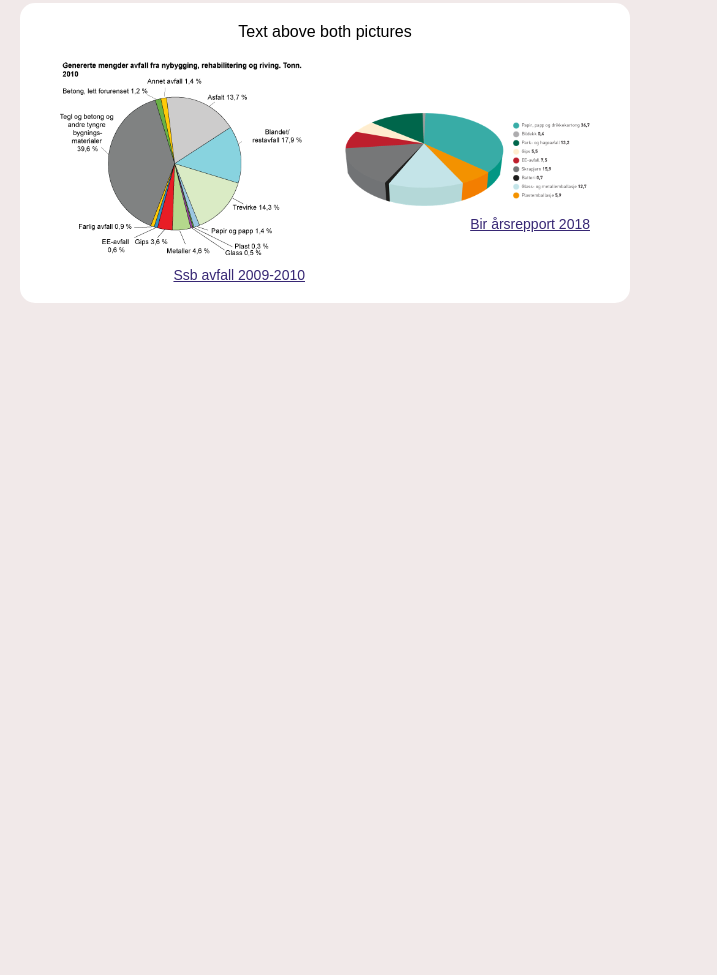
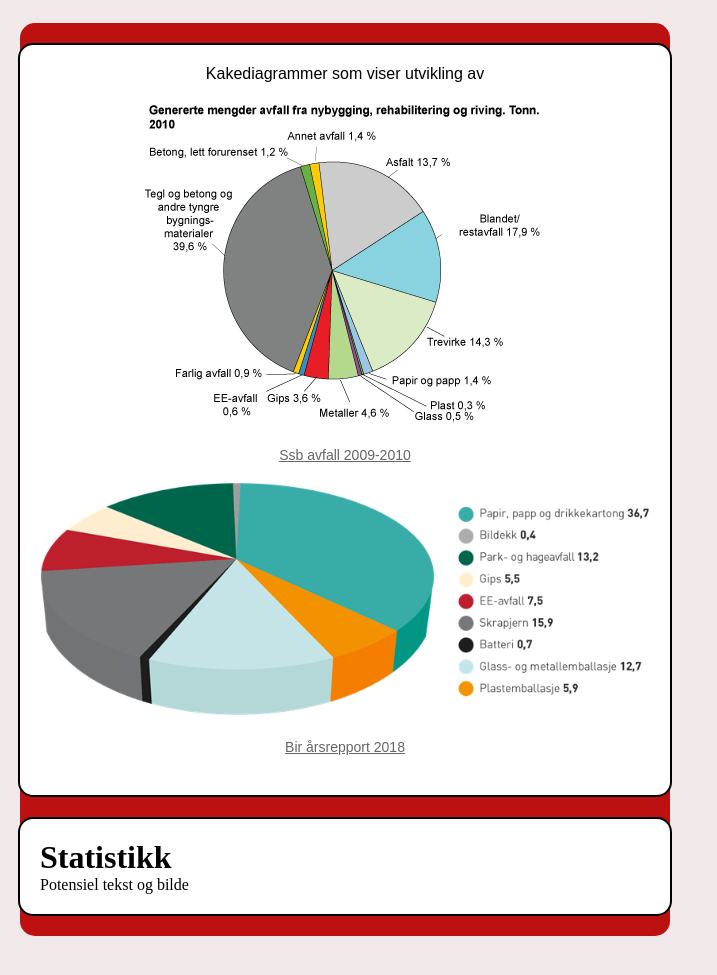
Before and after one commit to Alexmour0907/Alexmour0907.github.io, a plain HTML site: page Tverrfagelig-uke2/barekraft.html in a window 1280 px wide. Shown: the part 1022-1997 px from the top of the page, without its empty margins (0-717 px from the left). Before the commit the page ends 1345 px from the top, so only its background shows below. Drawn offline with Linux system fonts and the light colour scheme.

Commit message:
fikse statistikk boks

```diff
--- a/Tverrfagelig-uke2/barekraft.css
+++ b/Tverrfagelig-uke2/barekraft.css
@@ -102,65 +102,92 @@
 }
 
 .info-list li {
-    margin-bottom: 5px; /* Legg til margin til listeelementene */
+    margin-bottom: 5px;
 }
 
 .info-list li a:hover {
     color: #22cc16;
     transform: translateX(10px);
 }
+
 .info-list li a {
     color: black;
     text-decoration: none;
     font-size: 20px;
-    display: block; /* Make the link a block element */
-    transition: color 0.6s ease, transform 0.6s ease; /* Add transition for smooth effect */
+    display: block;
+    transition: color 0.6s ease, transform 0.6s ease;
+}
+
+.statistics {
+    display: flex;
+    flex-direction: column;
+    align-items: center;
+    background: #bd1111;
+    padding: 20px;
+    border-radius: 15px;
+    margin: 20px auto;
+    width: 90%;
+    width: 100%;
+    clear: both;
 }
 
 .stat-box {
     background: rgb(255, 255, 255);
     border-radius: 15px;
-    padding: 20px; /* Add padding to the container */
+    padding: 20px;
+    border: 2px solid black;
+    width: 100%;
+    margin-bottom: 20px;
 }
 
 .stat-text {
-    text-align: center; /* Center-align the text */
+    text-align: center;
     font-family: 'Poppins', sans-serif;
     font-size: 16px;
-    margin-bottom: 20px; /* Add margin below the text */
+    margin-bottom: 20px;
 }
 
 .stat-items {
-    display: flex; /* Use Flexbox to place items side by side */
-    justify-content: space-around; /* Distribute space between the items */
-    align-items: center; /* Center items vertically */
+    display: flex;
+    flex-direction: column;
+    align-items: center;
 }
 
 .gammel_kake, .ny_kake {
-    flex: 1; /* Allow items to grow and shrink equally */
-    margin: 0 20px; /* Add more margin between the items */
-    text-align: center; /* Center-align text and images */
-    display: flex;
-    flex-direction: column; /* Arrange children in a column */
-    justify-content: space-between; /* Distribute space between children */
+    width: 100%;
+    text-align: center;
+    margin-bottom: 20px;
 }
 
 .gammel_kake img, .ny_kake img {
-    max-width: 100%; /* Ensure the image does not exceed the container's width */
-    height: auto; /* Maintain the aspect ratio */
-    border-radius: 10px; /* Optional: Add border radius to images */
+    max-width: 100%;
+    height: auto;
+    border-radius: 10px;
+    margin-bottom: 10px;
 }
 
 .source-text {
     font-family: 'Poppins', sans-serif;
     font-size: 14px;
-    color: #666; /* Example color for the source text */
-    margin-top: 10px; /* Add margin above the source text */
-    align-self: flex-end; /* Align the source text to the bottom */
+    color: #666;
+    margin-top: 10px;
 }
 
-.stat-box p a{
-    color: #372774;
+.source-text a {
+    color: #666;
+    text-decoration: underline;
+}
+
+.source-text a:hover {
+    text-decoration: underline;
+}
+
+.text-box {
+    background: rgb(255, 255, 255);
+    border-radius: 15px;
+    padding: 20px;
+    width: 100%;
+    border: 2px solid black;
 }
 
 * {
--- a/Tverrfagelig-uke2/barekraft.html
+++ b/Tverrfagelig-uke2/barekraft.html
@@ -54,8 +54,9 @@
                 <div class="info-right">
                     <h2>Hvorfor er det viktig?</h2>
                 </div>
+                <div class="statistics">
                     <div class="stat-box">
-                    <p class="stat-text">Text above both pictures</p>
+                        <p class="stat-text">Kakediagrammer som viser utvikling av</p>
                         <div class="stat-items">
                             <div class="gammel_kake">
                                 <img src="/Tverrfagelig-uke2/bilder/gammel_kake_stat.gif" alt="Picture 1">
@@ -67,6 +68,11 @@
                             </div>
                         </div>
                     </div>
+                    <div class="text-box">
+                        <h1>Statistikk</h1>
+                        <p>Potensiel tekst og bilde</p>
+                    </div>
+                </div>
             </div>
         </div>
 </body>
```
Lines whose indentation alone changed are shown as unchanged.
